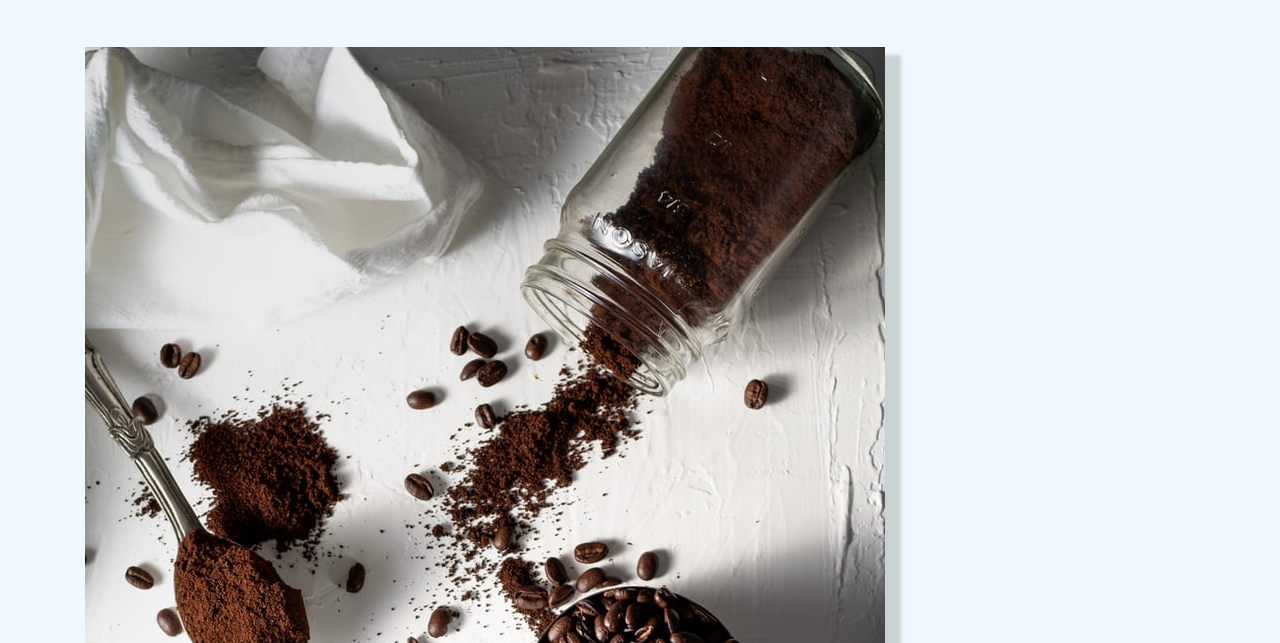
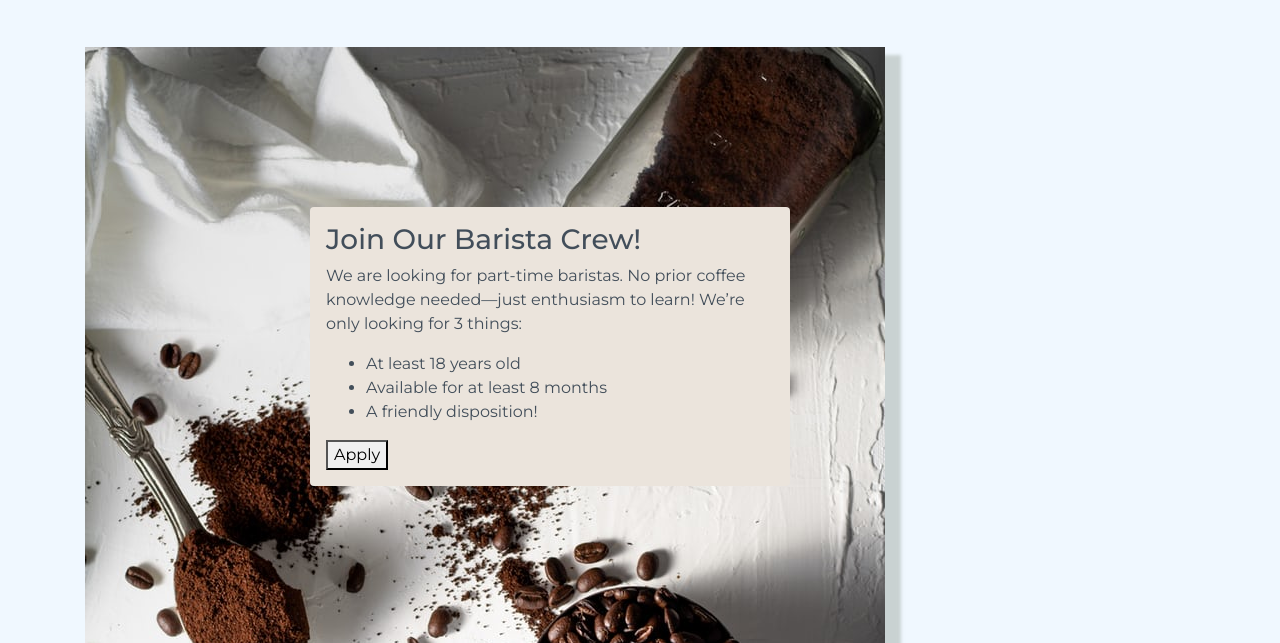
Before and after one commit to Dina2703/my-project, a website: page hire.html in a window 1280 px wide. Shown: the part 157-800 px from the top of the page. Drawn offline with nearby package versions, Linux system fonts and the light colour scheme; files whose address does not match are found by name.

Commit message:
added content box

```diff
--- a/css/styles.scss
+++ b/css/styles.scss
@@ -210,5 +210,27 @@ div.menu-section {
 #mainPic {
     max-width: 100%;
     height: auto;
-    box-shadow: 1rem .5rem .2rem rgba(163, 173, 166, 0.5)
+    box-shadow: 1rem .5rem .2rem rgba(163, 173, 166, 0.5);
 }
+
+.relative {
+    position: relative;
+    width: 100%;
+    height: auto;
+}
+#customHiring {
+    background-color: rgb(235, 228, 220);
+    max-width: 50%;
+    width: 30rem;
+    position: absolute;
+    top: 10rem;
+    left: 15em;
+
+}
+
+@media (max-width: 769px) {
+    #customHiring {
+        left: 2em;
+        transform: translate(0);
+    }
+}
--- a/hire.html
+++ b/hire.html
@@ -43,9 +43,20 @@
         </div>
     </nav>
 
-    <div class="container my-5">
+    <div class="container my-5 relative">
         <img class="img-fluid"  id="mainPic" src="/img/hiring img.jpeg" alt="picture">
+        <div class=" container p-3 rounded" id="customHiring">
+            <h3 class="monospace">Join Our Barista Crew!</h3>
+            <p>We are looking for part-time baristas. No prior coffee knowledge needed—just enthusiasm to learn! We’re only looking for 3 things:</p>
+            <ul>
+                <li> At least 18 years old</li>
+                <li>Available for at least 8 months</li>
+                <li>A friendly disposition!</li>
+            </ul>
+            <button>Apply</button>
+        </div>
     </div>
+
 
 
 
```
Also changed, not shown: css/styles.css.
